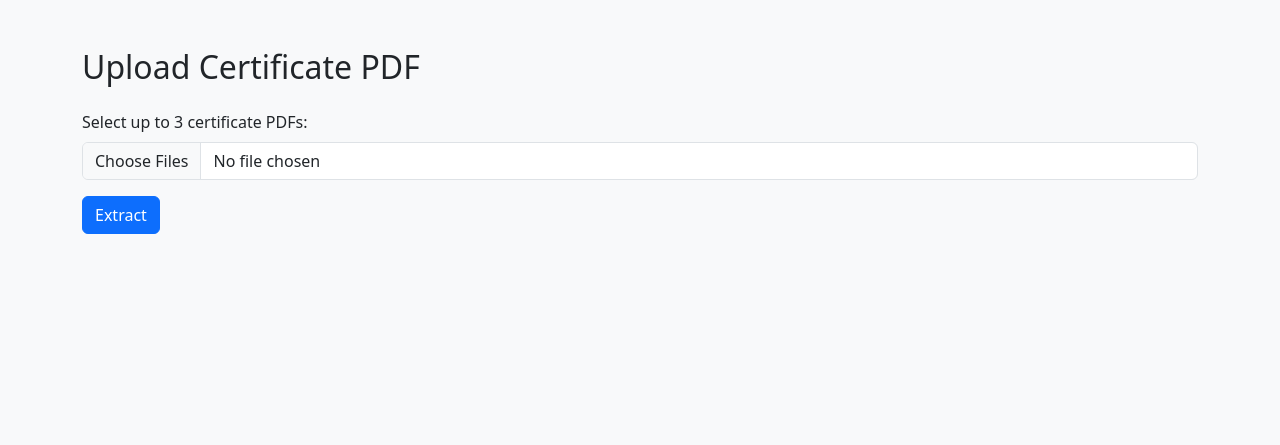
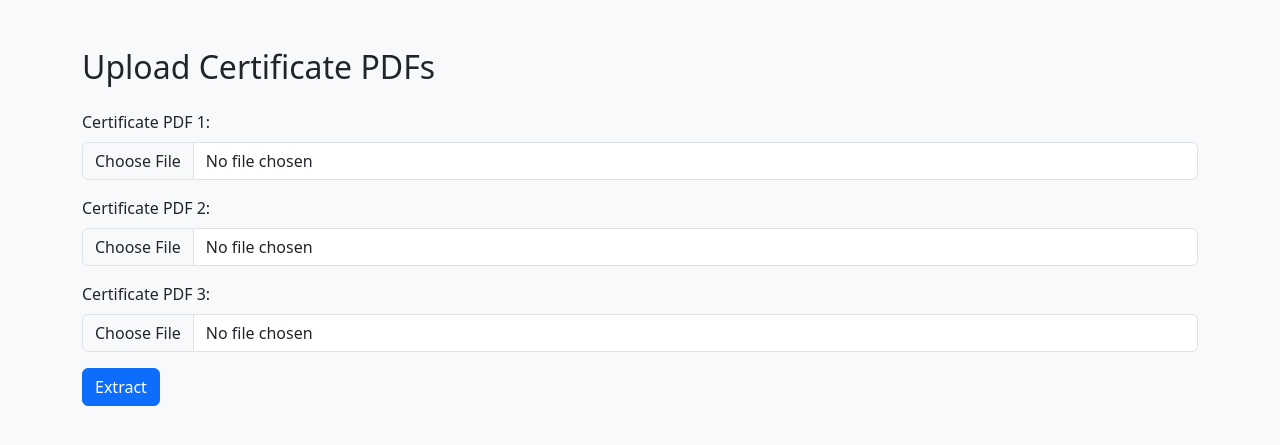
Before and after one commit to prabhu4302/pdf_extractor, a Flask app: page / in a window 1280 px wide. Shown: the top 445 px of the page. Run offline with Flask 3, Linux system fonts and the light colour scheme.

Commit message:
Update index.html

```diff
--- a/templates/index.html
+++ b/templates/index.html
@@ -7,7 +7,7 @@
 </head>
 <body class="bg-light">
 <div class="container mt-5">
-    <h2 class="mb-4">Upload Certificate PDF</h2>
+    <h2 class="mb-4">Upload Certificate PDFs</h2>
 
     {% with messages = get_flashed_messages() %}
         {% if messages %}
@@ -21,8 +21,16 @@
 
     <form method="post" enctype="multipart/form-data">
         <div class="mb-3">
-        <label class="form-label">Select up to 3 certificate PDFs:</label>
-        <input class="form-control" type="file" name="pdf_files" accept=".pdf" multiple required>
+            <label class="form-label">Certificate PDF 1:</label>
+            <input class="form-control" type="file" name="pdf_file_1" accept=".pdf">
+        </div>
+        <div class="mb-3">
+            <label class="form-label">Certificate PDF 2:</label>
+            <input class="form-control" type="file" name="pdf_file_2" accept=".pdf">
+        </div>
+        <div class="mb-3">
+            <label class="form-label">Certificate PDF 3:</label>
+            <input class="form-control" type="file" name="pdf_file_3" accept=".pdf">
         </div>
         <button class="btn btn-primary" type="submit">Extract</button>
     </form>
```
Lines whose indentation alone changed are shown as unchanged.
